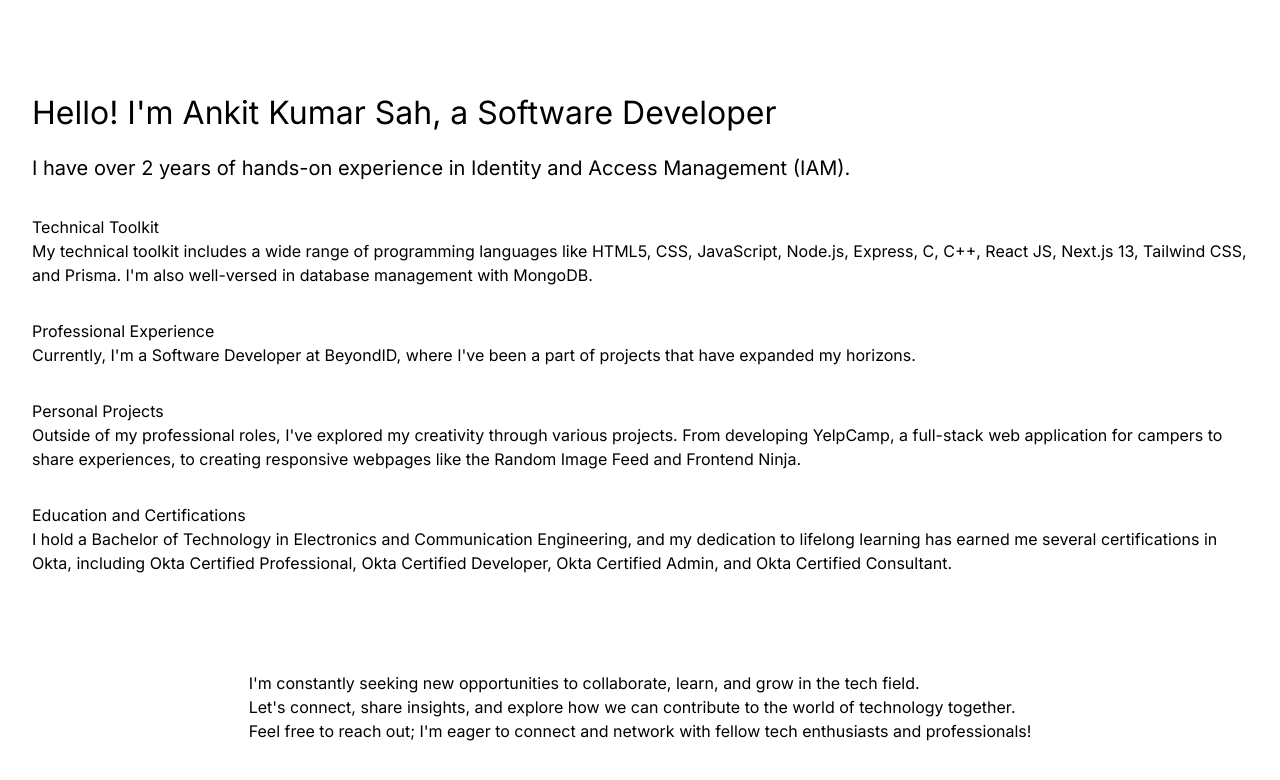
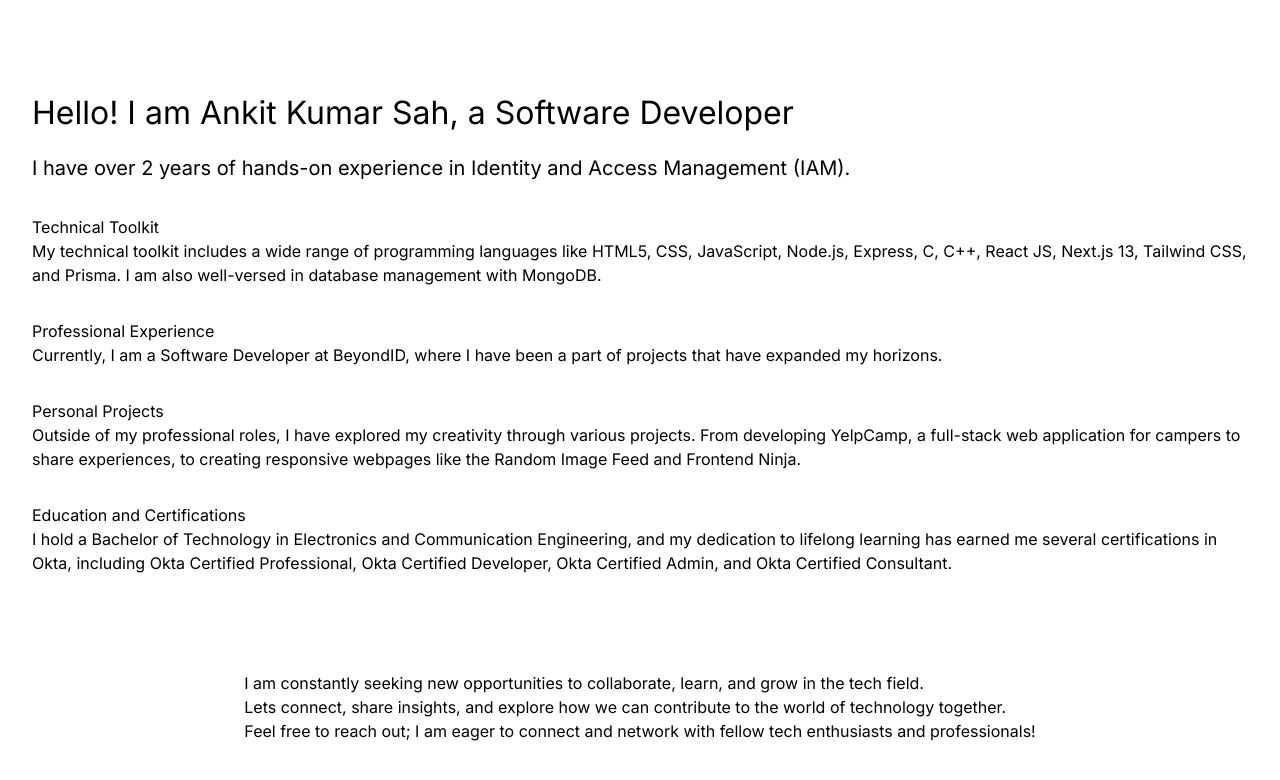
Before and after one commit to Ankit-sah/portfolio, a Next.js app: page /portfolio in a window 1280 px wide. Shown: the top 780 px of the page. Built offline with nearby package versions, Linux system fonts and the light colour scheme.

Commit message:
removing ' erors

```diff
--- a/app/components/portfolio/Portfolio.tsx
+++ b/app/components/portfolio/Portfolio.tsx
@@ -12,7 +12,7 @@ const Portfolio = () => {
     </Head>
 
     <main className={styles.main}>
-      <h1 className={styles.title}>Hello! I'm Ankit Kumar Sah, a Software Developer</h1>
+      <h1 className={styles.title}>Hello! I am Ankit Kumar Sah, a Software Developer</h1>
 
       <p className={styles.description}>
         I have over 2 years of hands-on experience in Identity and Access Management (IAM).
@@ -23,7 +23,7 @@ const Portfolio = () => {
         <h2> Technical Toolkit</h2>
         <p>
           My technical toolkit includes a wide range of programming languages like HTML5, CSS, JavaScript,
-          Node.js, Express, C, C++, React JS, Next.js 13, Tailwind CSS, and Prisma. I'm also well-versed in
+          Node.js, Express, C, C++, React JS, Next.js 13, Tailwind CSS, and Prisma. I am also well-versed in
           database management with MongoDB.
         </p>
       </section>
@@ -31,7 +31,7 @@ const Portfolio = () => {
       <section className={styles.professionalExperience}>
         <h2>Professional Experience</h2>
         <p>
-          Currently, I'm a Software Developer at BeyondID, where I've been a part of projects that have expanded my horizons.
+          Currently, I am a Software Developer at BeyondID, where I have been a part of projects that have expanded my horizons.
           {/* Add more details about your role, projects, and achievements at BeyondID */}
         </p>
       </section>
@@ -39,7 +39,7 @@ const Portfolio = () => {
       <section className={styles.personalProjects}>
         <h2> Personal Projects</h2>
         <p>
-          Outside of my professional roles, I've explored my creativity through various projects. From developing YelpCamp,
+          Outside of my professional roles, I have explored my creativity through various projects. From developing YelpCamp,
           a full-stack web application for campers to share experiences, to creating responsive webpages like the Random Image
           Feed and Frontend Ninja.
           {/* Add more details about your personal projects */}
@@ -58,9 +58,9 @@ const Portfolio = () => {
     </main>
 
     <footer className={styles.footer}>
-      <p> I'm constantly seeking new opportunities to collaborate, learn, and grow in the tech field.</p>
-      <p> Let's connect, share insights, and explore how we can contribute to the world of technology together.</p>
-      <p>Feel free to reach out; I'm eager to connect and network with fellow tech enthusiasts and professionals!</p>
+      <p> I am constantly seeking new opportunities to collaborate, learn, and grow in the tech field.</p>
+      <p> Lets connect, share insights, and explore how we can contribute to the world of technology together.</p>
+      <p>Feel free to reach out; I am eager to connect and network with fellow tech enthusiasts and professionals!</p>
     </footer>
   </div>
   )
--- a/app/page.tsx
+++ b/app/page.tsx
@@ -27,11 +27,11 @@ export default function Home() {
         <div className="grid grid-cols-1 sm:grid-cols-2 lg:grid-cols-3 gap-4">
           {/* Add your projects or portfolio items here */}
           <div className="bg-white p-4 rounded-md shadow-md">
-            <h3 className="text-xl font-semibold mb-2">Project 1</h3>
+            <h3 className="text-xl font-semibold mb-2">ZPA</h3>
             <p>Project description goes here.</p>
           </div>
           <div className="bg-white p-4 rounded-md shadow-md">
-            <h3 className="text-xl font-semibold mb-2">Project 2</h3>
+            <h3 className="text-xl font-semibold mb-2">Lexis Nexis</h3>
             <p>Project description goes here.</p>
           </div>
           {/* Add more projects as needed */}
```
